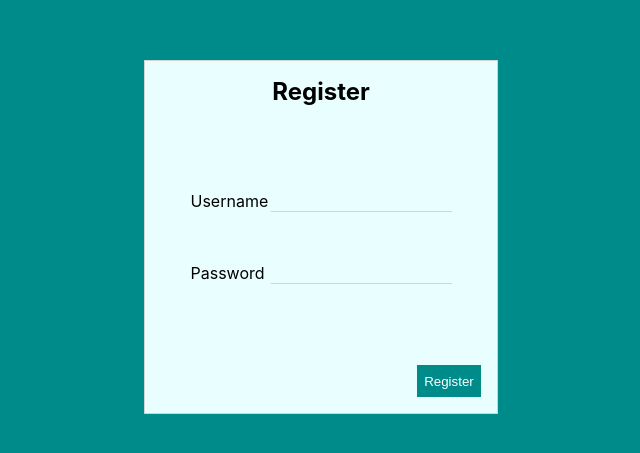
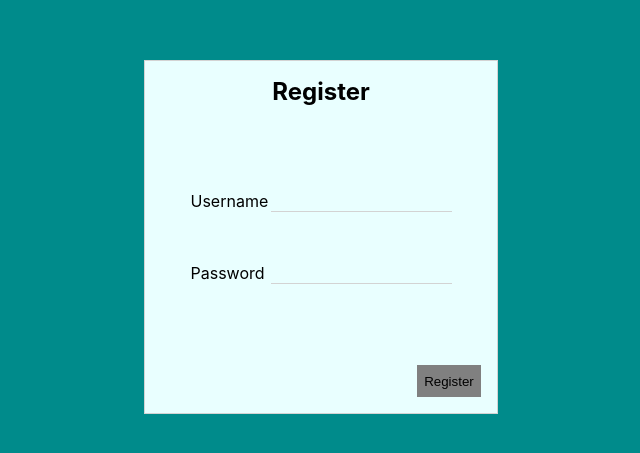
Before and after one commit to Shinestr8/shstr-tst-jwt, a React (Create React App) app in the folder client/: page /register in a window 1280 px wide. Shown: the part 163-616 px from the top of the page, without its empty margins (319-959 px from the left). Built offline with nearby package versions, Linux system fonts and the light colour scheme.

Commit message:
added axios request on user create and manage disabled button

```diff
--- a/client/src/Pages/Register.jsx
+++ b/client/src/Pages/Register.jsx
@@ -1,9 +1,13 @@
 import { useState } from "react"
+import axios from "axios";
+import { useNavigate } from "react-router-dom";
 
 export function Register(){
 
     const [username, setUsername] = useState("");
     const [password, setPassword] = useState("");
+
+    const navigate = useNavigate();
 
     function handleUsernameChange(e){
         setUsername(e.target.value);
@@ -13,11 +17,30 @@ export function Register(){
         setPassword(e.target.value);
     }
 
-    function register(e){
+    async function register(e){
         e.preventDefault();
-        console.log(`placeholder register with username ${username} and password ${password}`)
+        try {
+            const res = await axios.post("/user", {username: username, password:password});
+            if(res.status === 201){
+                navigate('/')
+            }
+
+        } catch (error) {
+            console.log(error);
+        }
+
     }
 
+
+    function isButttonDisabled(){
+        if(!password || !username){
+            return true;
+        }
+        if(password.length < 8){
+            return true;
+        }
+        return false;
+    }
 
 
 
@@ -39,7 +62,7 @@ export function Register(){
             </div>
 
             <footer>
-                <button type="submit" onClick={register}>Register</button>
+                <button disabled={isButttonDisabled() ? true : false} type="submit" onClick={register}>Register</button>
             </footer>
 
             </form>
```
